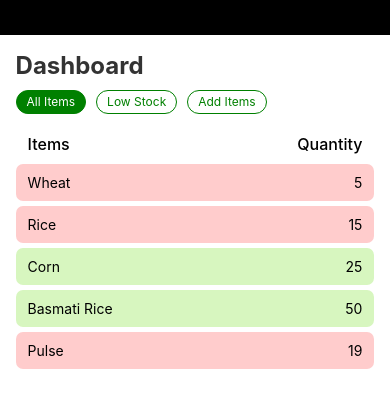
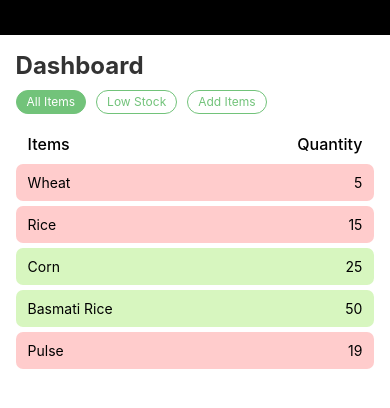
Before and after one commit to Saba-Ahmad-sp/shop_dashboard, a React Native app: screen / in a window 390 px wide. Shown: the top 408 px of the page. Built offline with nearby package versions, Linux system fonts and the light colour scheme.

Commit message:
Complete AllItems section, Low stock section with css for shop_dashboard

```diff
--- a/src/screens/HomeScreen.jsx
+++ b/src/screens/HomeScreen.jsx
@@ -21,7 +21,7 @@ const HomeScreen = () => {
         <Pressable
           style={[
             styles.button,
-            view === 0 ? {backgroundColor: 'green'} : null,
+            view === 0 ? {backgroundColor: '#72C37AFF'} : null,
           ]}
           onPress={() => setView(0)}>
           <Text style={[styles.btnText, view === 0 ? {color: 'white'} : null]}>
@@ -31,7 +31,7 @@ const HomeScreen = () => {
         <Pressable
           style={[
             styles.button,
-            view === 1 ? {backgroundColor: 'green'} : null,
+            view === 1 ? {backgroundColor: '#72C37AFF'} : null,
           ]}
           onPress={() => setView(1)}>
           <Text style={[styles.btnText, view === 1 ? {color: 'white'} : null]}>
@@ -41,7 +41,7 @@ const HomeScreen = () => {
         <Pressable
           style={[
             styles.button,
-            view === 2 ? {backgroundColor: 'green'} : null,
+            view === 2 ? {backgroundColor: '#72C37AFF'} : null,
           ]}
           onPress={() => setView(2)}>
           <Text style={[styles.btnText, view === 2 ? {color: 'white'} : null]}>
@@ -50,7 +50,7 @@ const HomeScreen = () => {
         </Pressable>
       </View>
       {view === 0 && <AllItems data={data} />}
-      {view === 1 && <AllItems />}
+      {view === 1 && <AllItems data={data.filter((item)=> item.stock < 20)} />}
       {view === 2 && <AddItems />}
     </View>
   );
@@ -80,10 +80,10 @@ const styles = StyleSheet.create({
     paddingHorizontal: 10,
     borderWidth: 0.8,
     borderRadius: 50,
-    borderColor: 'green',
+    borderColor: '#72C37AFF',
   },
   btnText: {
-    color: 'green',
+    color: '#72C37AFF',
     fontWeight: '400',
     fontSize: 12,
   },
```
